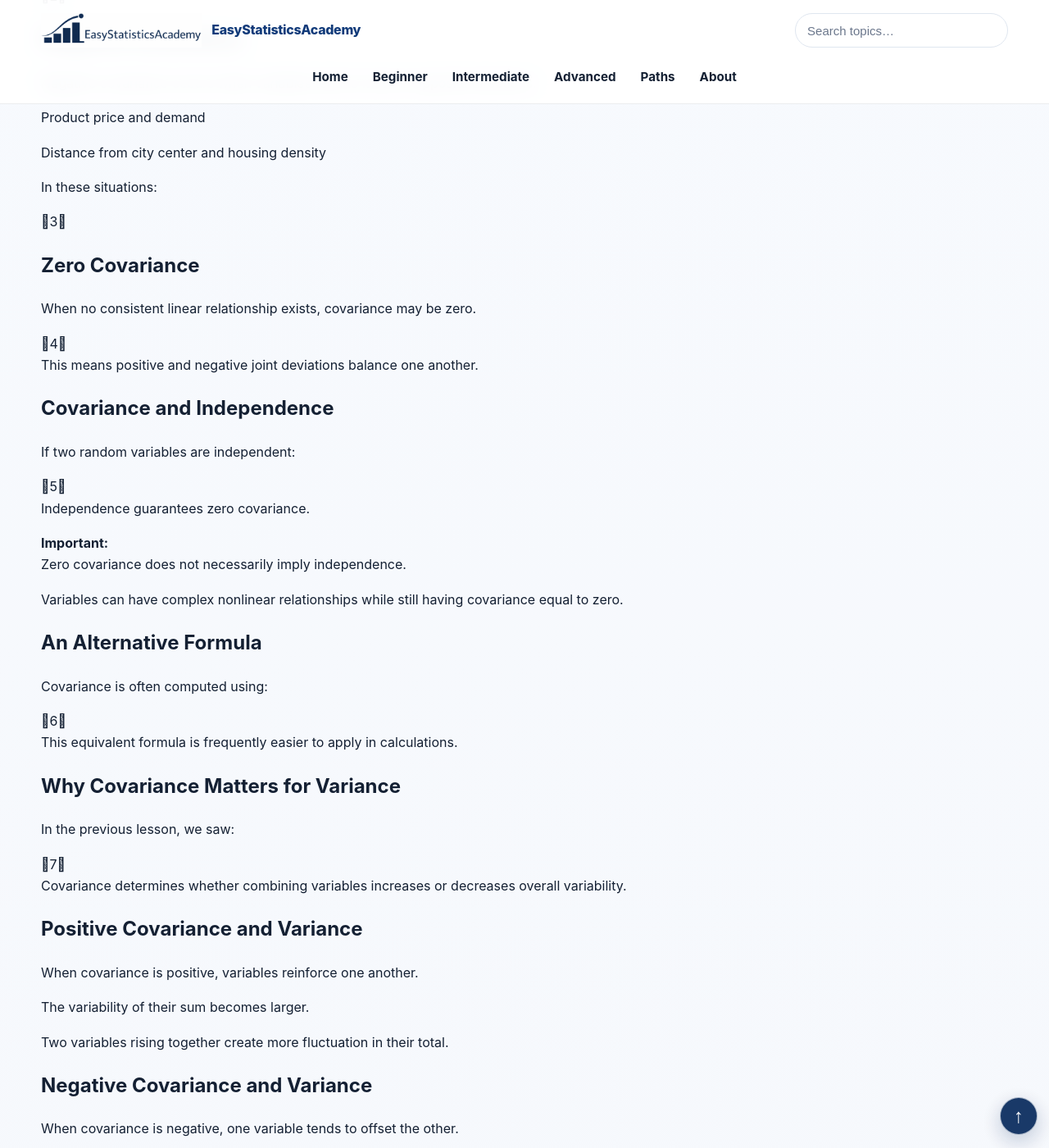
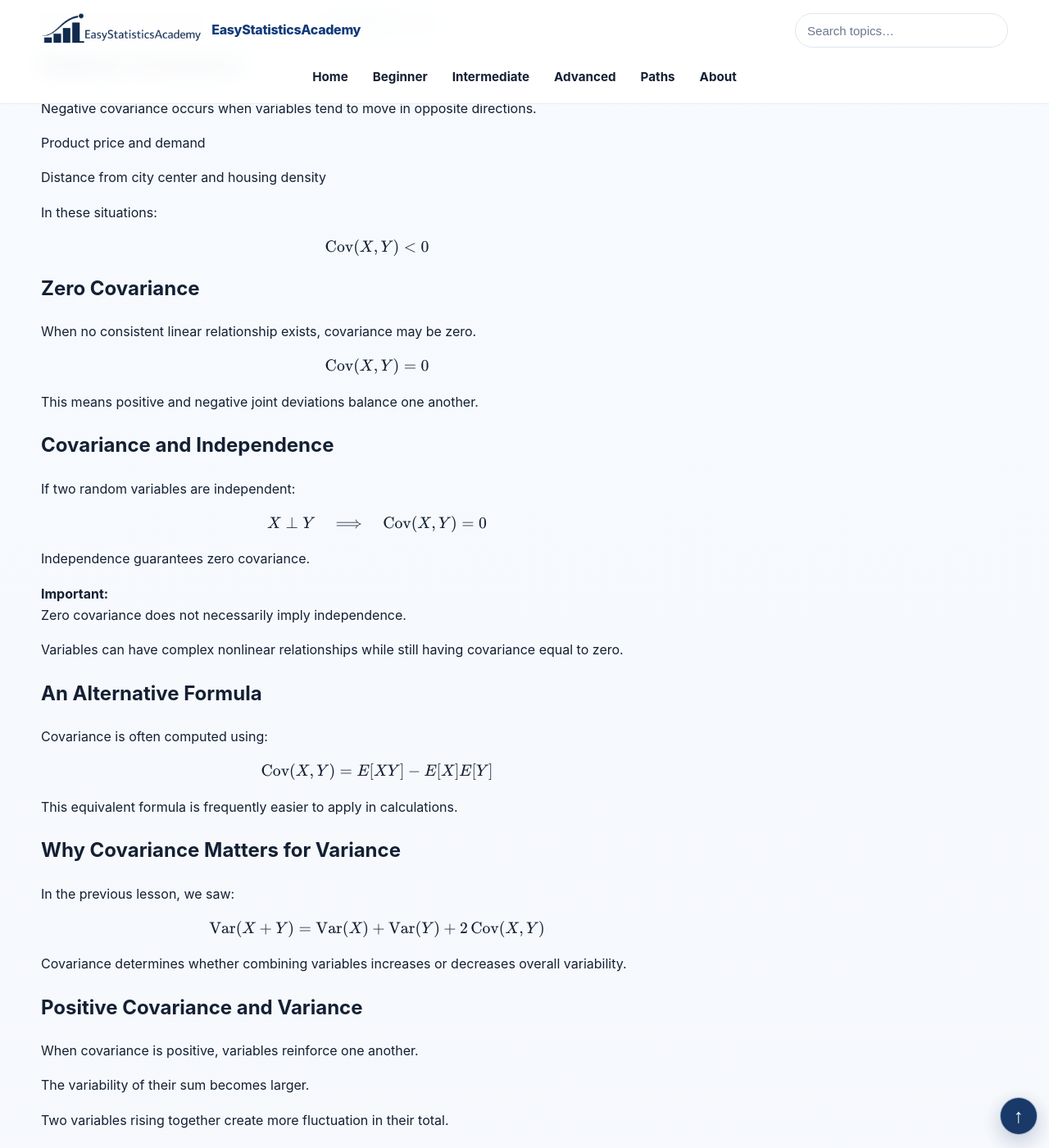
Before and after one commit to ammar-homaida-statistics/easystatisticsacademy, a Jekyll site: the page built from probability/expectation-variance/covariance/index.md, in a window 1280 px wide and 1400 px high, scrolled down 1959 px. Shown: the whole window at 82% size. Built offline with Jekyll 4.4.1, drawn with Linux system fonts in a browser that asks for light colours; some of the changed text lies outside the part shown.

Commit message:
Restore 8 verified expressions in covariance

```diff
--- a/probability/expectation-variance/covariance/index.md
+++ b/probability/expectation-variance/covariance/index.md
@@ -139,7 +139,11 @@ sidebar: false
       Covariance between X and Y is defined as:
     </p>
 
-    0
+
+    \[
+    \operatorname{Cov}(X,Y)=E[(X-E[X])(Y-E[Y])]
+    \]
+
 
     <p>
       This formula measures the average product of the deviations from their respective means.
@@ -193,7 +201,11 @@ sidebar: false
       In such cases:
     </p>
 
-    2
+
+    \[
+    \operatorname{Cov}(X,Y)>0
+    \]
+
 
     <h2>Negative Covariance</h2>
 
@@ -217,7 +229,11 @@ sidebar: false
       In these situations:
     </p>
 
-    3
+
+    \[
+    \operatorname{Cov}(X,Y)<0
+    \]
+
 
     <h2>Zero Covariance</h2>
 
@@ -226,7 +242,11 @@ sidebar: false
       covariance may be zero.
     </p>
 
-    4
+
+    \[
+    \operatorname{Cov}(X,Y)=0
+    \]
+
 
     <p>
       This means positive and negative joint deviations balance one another.
@@ -238,7 +258,11 @@ sidebar: false
       If two random variables are independent:
     </p>
 
-    5
+
+    \[
+    X\perp Y\quad\Longrightarrow\quad\operatorname{Cov}(X,Y)=0
+    \]
+
 
     <p>
       Independence guarantees zero covariance.
@@ -264,7 +288,11 @@ sidebar: false
       Covariance is often computed using:
     </p>
 
-    6
+
+    \[
+    \operatorname{Cov}(X,Y)=E[XY]-E[X]E[Y]
+    \]
+
 
     <p>
       This equivalent formula is frequently easier to apply in calculations.
@@ -277,7 +305,11 @@ sidebar: false
       we saw:
     </p>
 
-    7
+
+    \[
+    \operatorname{Var}(X+Y)=\operatorname{Var}(X)+\operatorname{Var}(Y)+2\operatorname{Cov}(X,Y)
+    \]
+
 
     <p>
       Covariance determines whether combining variables increases or decreases overall variability.
```
Also changed, not shown: other parts of probability/expectation-variance/covariance/index.md (+5 -1 lines).
